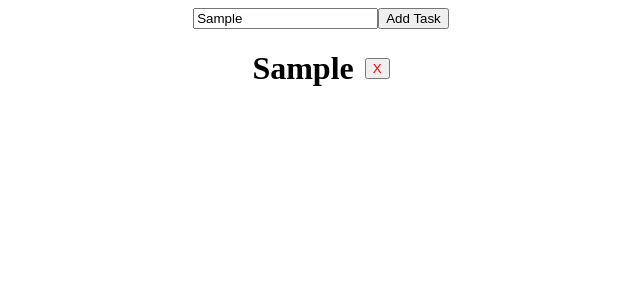
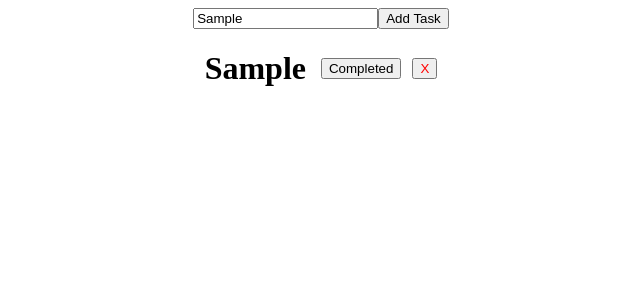
Before and after one commit to nithinshibu/react-for-beginners, a React (Create React App) app: page / in a window 1280 px wide. Both pictures are taken after typing "Sample" into the empty fields and a click on the button "Add Task". Shown: the top 300 px of the page, without its empty margins (319-959 px from the left). Built offline with nearby package versions, Linux system fonts and the light colour scheme.

Commit message:
Todo List implementation completed

```diff
--- a/src/App.css
+++ b/src/App.css
@@ -51,3 +51,7 @@
   margin-left: 11px;
   color: red;
 }
+
+.ml-15 {
+  margin-left: 15px;
+}
--- a/src/App.js
+++ b/src/App.js
@@ -1,5 +1,6 @@
 import "./App.css";
 import { useState } from "react";
+import { Task } from "./Task";
 
 function App() {
   const [todoList, setTodoList] = useState([]);
@@ -13,12 +14,21 @@ function App() {
     const task = {
       id: todoList.length === 0 ? 1 : todoList[todoList.length - 1].id + 1, //grabing the id of the last element and adding +1 to it
       taskName: newTask,
+      isCompleted: false,
     };
     setTodoList([...todoList, task]);
   };
 
   const deleteTask = (id) => {
     setTodoList(todoList.filter((task) => task.id !== id));
+  };
+
+  const markAsCompleted = (id) => {
+    setTodoList((prevTodoList) =>
+      prevTodoList.map((task) =>
+        task.id === id ? { ...task, isCompleted: true } : task
+      )
+    );
   };
 
   return (
@@ -30,12 +40,13 @@ function App() {
       <div className="list">
         {todoList.map((task) => {
           return (
-            <div className="task-btn-container">
-              <h1>{task.taskName}</h1>
-              <button className="btn" onClick={() => deleteTask(task.id)}>
-                X
-              </button>
-            </div>
+            <Task
+              taskName={task.taskName}
+              id={task.id}
+              isCompleted={task.isCompleted}
+              deleteTask={deleteTask}
+              markAsCompleted={markAsCompleted}
+            />
           );
         })}
       </div>
--- /dev/null
+++ b/src/Task.js
@@ -0,0 +1,17 @@
+export const Task = (props) => {
+  return (
+    <div className="task-btn-container">
+      <h1 style={{ color: props.isCompleted ? "green" : "black" }}>
+        {props.taskName}
+      </h1>
+      <button className="ml-15" onClick={() => props.markAsCompleted(props.id)}>
+        Completed
+      </button>
+      <button className="btn" onClick={() => props.deleteTask(props.id)}>
+        X
+      </button>
+    </div>
+  );
+};
+
+// export default Task;
```
